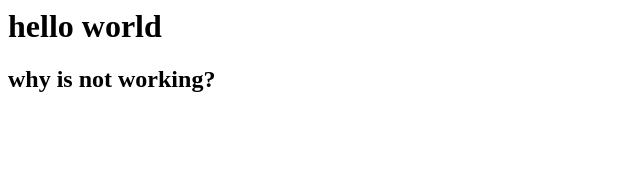
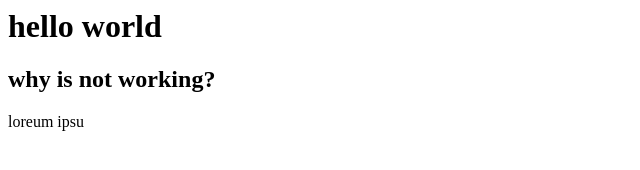
Before and after one commit to itsmesisi/testons-_mardi, a plain HTML site: page index.html in a window 1280 px wide. Shown: the full height of the page, 0-640 px from the left. Drawn offline with Linux system fonts and the light colour scheme.

Commit message:
second commit

```diff
--- a/index.html
+++ b/index.html
@@ -1,2 +1,3 @@
 <h1>hello world</h1>
 <h2>why is not working?</h2>
+<p>loreum ipsu</p>
```
Also changed, not shown: contact.html (added, +1 -0 lines).
